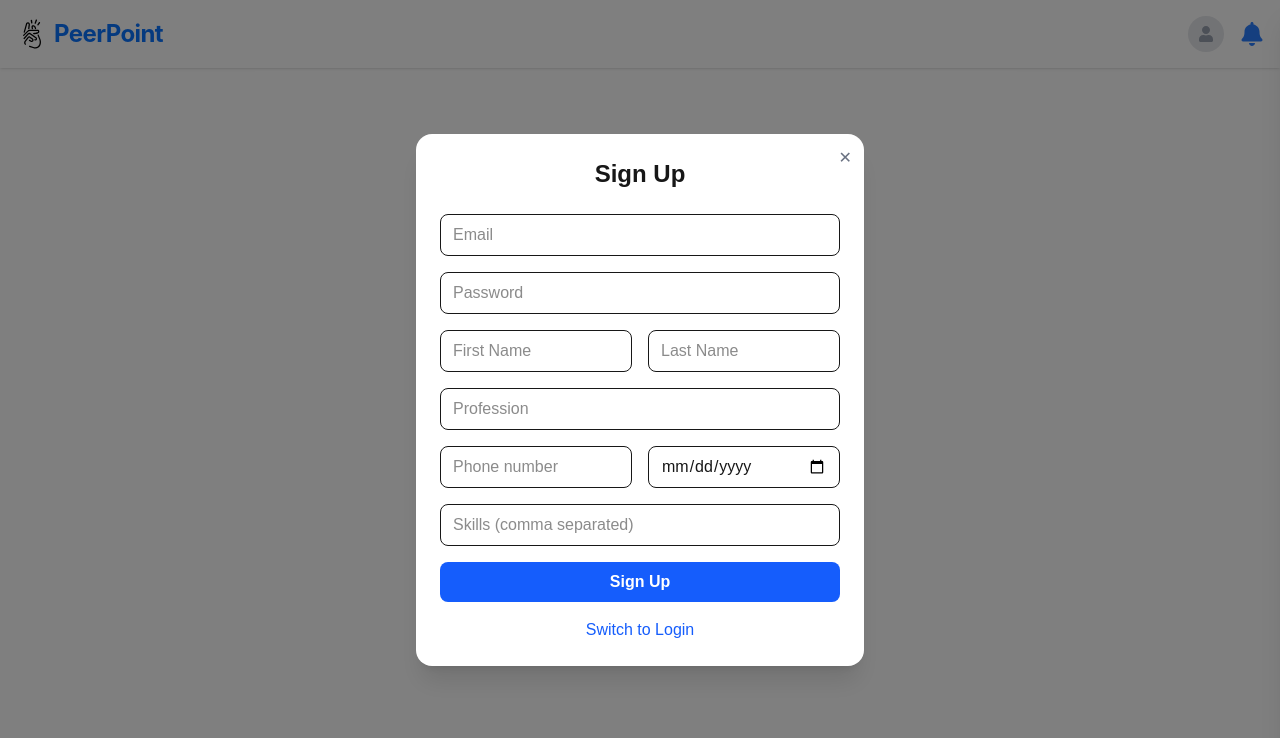
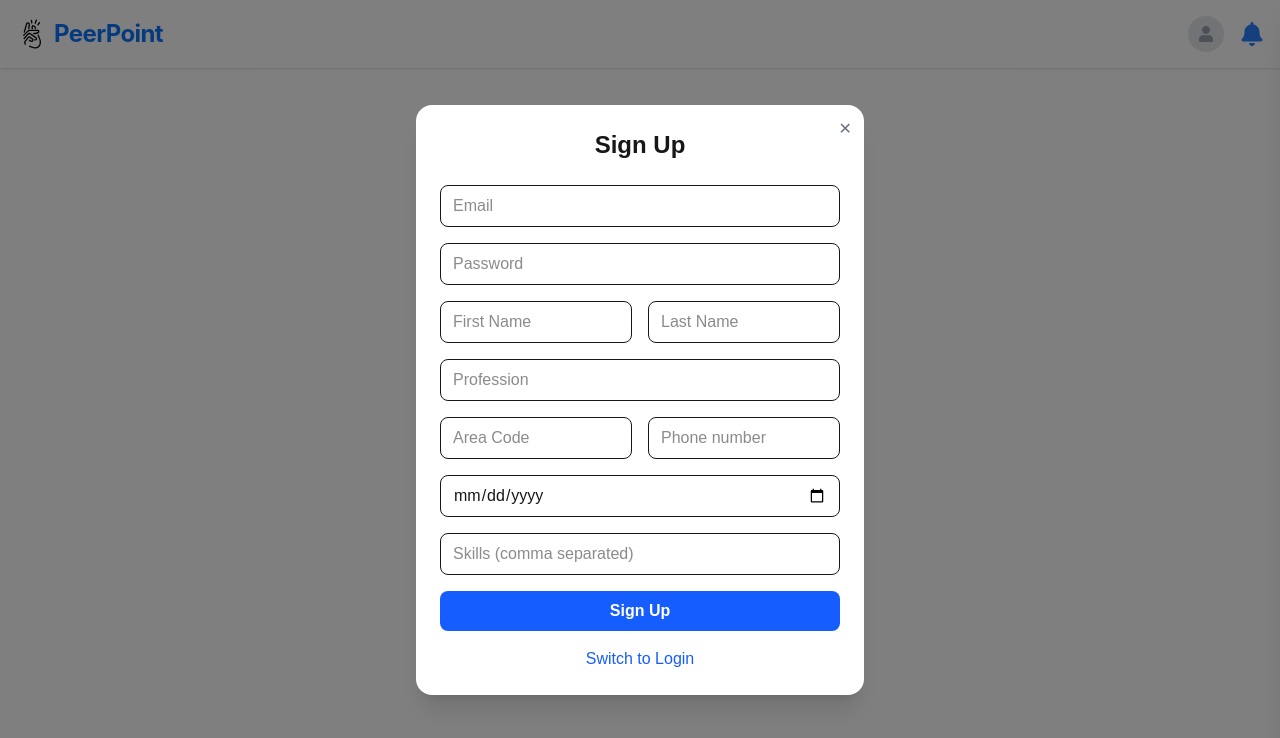
Before and after one commit to nadiabouassaly/services_marketplace, a Next.js app: page /Post in a window 1280 px wide. Both pictures are taken after a click on the button "Switch to Sign Up". Shown: the top 738 px of the page. Built offline with nearby package versions, Linux system fonts and the light colour scheme; no server answers.

Commit message:
area code addition

```diff
--- a/app/auth/components/AuthModal.tsx
+++ b/app/auth/components/AuthModal.tsx
@@ -19,6 +19,8 @@ export default function AuthModal({closeOption}: AuthProp) {
   const [lastname, setLastname] = useState("");
   const [profession, setProfession] = useState("");
   const [phoneNumber, setPhoneNumber] = useState("");
+  const [areaCode, setAreaCode] = useState("");
+  const [areaCodeWarning, setAreaCodeWarning] = useState("");
   const [dateofbirth, setDateofbirth] = useState("");
   const [skills, setSkills] = useState("");
   const [loading, setLoading] = useState(false);
@@ -62,6 +64,13 @@ export default function AuthModal({closeOption}: AuthProp) {
           window.location.reload()
         }
       } else {
+        // Validate area code
+        if (areaCode && (!/^\d+$/.test(areaCode) || areaCode.length < 1 || areaCode.length > 3)) {
+          alert("Area code must contain only digits and be 1 to 3 digits");
+          setLoading(false);
+          return;
+        }
+
         // Check if user is at least 14 years old
         if (dateofbirth) {
           const birthDate = new Date(dateofbirth);
@@ -92,13 +101,16 @@ export default function AuthModal({closeOption}: AuthProp) {
           alert(error.message);
         } else {
           if (data?.user) {
+            // Combine area code and phone number
+            const combinedPhoneNumber = areaCode + " " + phoneNumber;
+
             const profileData = {
               userprofile_id: data.user.id,
               email: data.user.email,
               firstname: firstname.trim(),
               lastname: lastname.trim(),
               profession: profession.trim() || null,
-              phoneNumber: phoneNumber.trim(),
+              phoneNumber: combinedPhoneNumber,
               dateofbirth: dateofbirth,
               skills: skills
                 .split(",")
@@ -231,6 +243,24 @@ export default function AuthModal({closeOption}: AuthProp) {
               <div className="grid grid-cols-1 gap-4 sm:grid-cols-2">
                 <input
                   type="tel"
+                  placeholder="Area Code"
+                  className="w-full border rounded-lg px-3 py-2"
+                  value={areaCode}
+                  onChange={(e) => {
+                    const value = e.target.value;
+                    if (/^\d*$/.test(value) && value.length >= 0 && value.length <= 3) {
+                      setAreaCode(value);
+                      setAreaCodeWarning("");
+                    } else {
+                      setAreaCodeWarning("Area code must contain only digits (1-3 digits)");
+                    }
+                  }}
+                  maxLength={3}
+                  pattern="\d*"
+                  title="Digits only, up to 3 characters"
+                />
+                <input
+                  type="tel"
                   placeholder="Phone number"
                   className="w-full border rounded-lg px-3 py-2"
                   value={phoneNumber}
@@ -239,6 +269,11 @@ export default function AuthModal({closeOption}: AuthProp) {
                   title="Digits only, 7 to 15 characters"
                   required
                 />
+              </div>
+              {areaCodeWarning && (
+                <div className="text-red-500 text-sm">{areaCodeWarning}</div>
+              )}
+
               <input
                 type="date"
                 className="w-full border rounded-lg px-3 py-2"
@@ -246,7 +281,6 @@ export default function AuthModal({closeOption}: AuthProp) {
                 onChange={(e) => setDateofbirth(e.target.value)}
                 required
               />
-              </div>
 
               <input
                 type="text"
--- a/components/InfoComponent.tsx
+++ b/components/InfoComponent.tsx
@@ -52,9 +52,9 @@ export default function InfoComponent(profile: InfoProp){
     const str = date.toLocaleDateString("en-US", {year: "numeric",month: "long",day: "numeric"});
 
     const phoneNumber = useProfile.phoneNumber;
-    const index = phoneNumber.indexOf(" ")
-    const areaCode = phoneNumber.substring(0, index);
-    const number = phoneNumber.substring(index+1);
+    const index = phoneNumber.indexOf(" ");
+    const areaCode = index !== -1 ? phoneNumber.substring(0, index) : phoneNumber.substring(0, 3);
+    const number = index !== -1 ? phoneNumber.substring(index + 1) : phoneNumber.substring(3);
 
     const today = new Date() ;
     const age = today.getFullYear() - date.getFullYear() ;
@@ -132,7 +132,8 @@ export default function InfoComponent(profile: InfoProp){
 
     areaCode: z.string()
     .min(1, "Please enter a valid area code.")
-    .regex(/^\+?\d+$/, "Please enter a valid area code."),
+    .max(3, "Area code must be 1-3 digits")
+    .regex(/^\d+$/, "Please enter a valid area code."),
     email: z.string()
     .min(1, "Please fill all fields marked with (*)")
     .email("Please enter a valid email address."),
```
Lines whose indentation alone changed are shown as unchanged.
